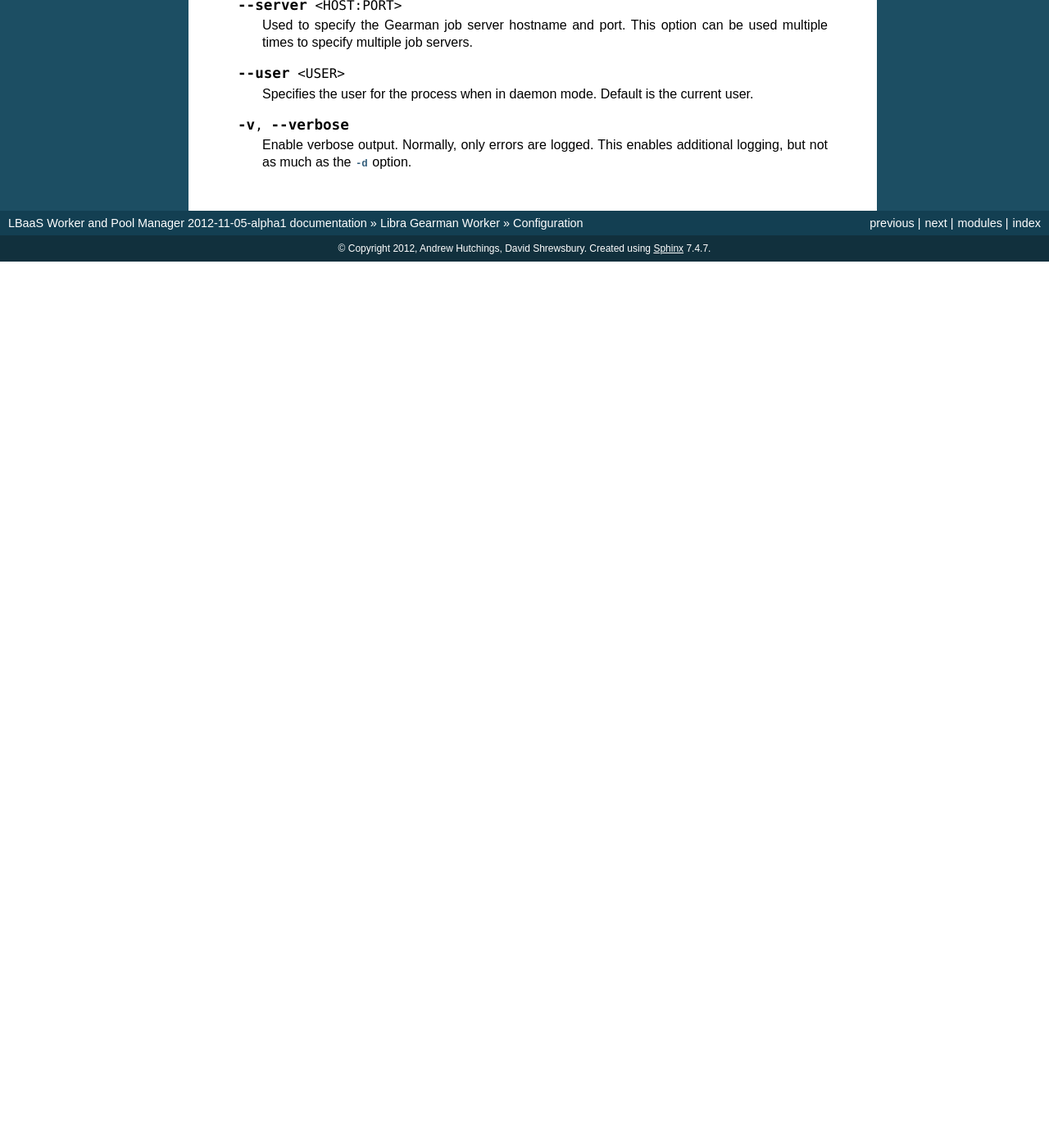
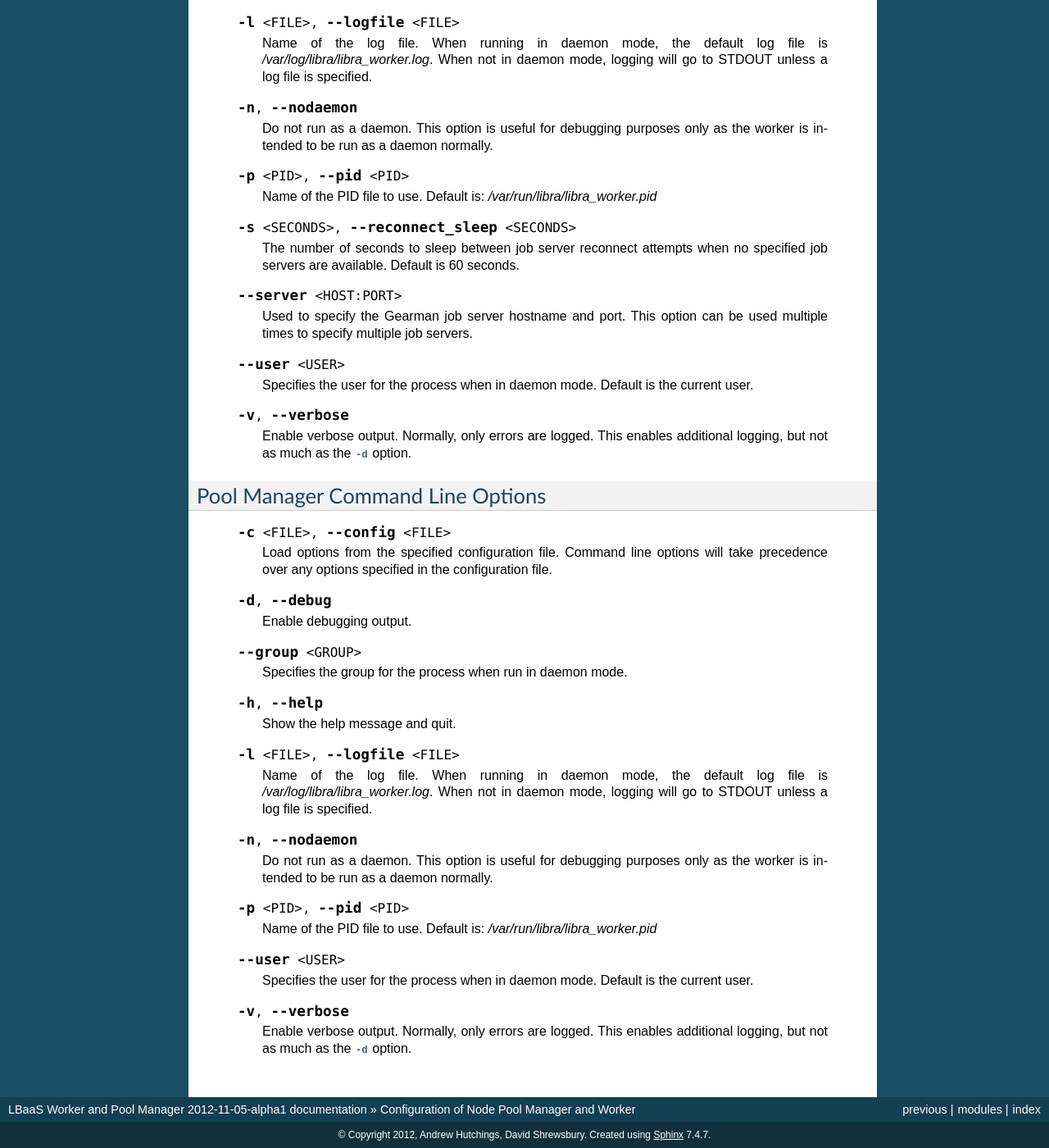
Before and after one commit to stackforge/libra, a Sphinx documentation site: the page built from doc/config.rst, in a window 1280 px wide and 1400 px high, scrolled down 1668 px. Shown: the whole window at 82% size. Built offline with Sphinx 7.4.7, drawn with Linux system fonts in a browser that asks for light colours; before the commit the page ends 1987 px from its top, so only the background shows below that; some of the changed text lies outside the part shown.

Commit message:
Documentation changes
* Add basic documentation for pool manager
* Move configuration documentation to generic area
* Add pool manager to configuration documentation
* Add syntax highlighting to ini documentation

Change-Id: I4ca5d09227aa745939a8cadaca4d1c1879d5cfcf

```diff
--- a/doc/worker/config.rst
+++ b/doc/config.rst
@@ -1,5 +1,5 @@
-Configuration
-=============
+Configuration of Node Pool Manager and Worker
+=============================================
 
 Options can be specified either via the command line, or with a configuration
 file, or both. Options given on the command line will override any options
@@ -39,7 +39,9 @@
 ^^^^^^^^^^^^^^
 
    The ``[worker]`` section is specific to the libra_worker utility. Below
-   is an example::
+   is an example:
+
+   .. code-block:: ini
 
       [worker]
       user = haproxy
@@ -50,8 +52,33 @@
       pid = /var/run/libra/libra_worker.pid
       logfile = /var/log/libra/libra_worker.log
 
-Command Line Options
---------------------
+Pool Manager Section
+^^^^^^^^^^^^^^^^^^^^^
+
+   The ``[mgm]`` section is specific to the libra_pool_mgm utility. Below is an
+   example:
+
+   .. code-block:: ini
+
+       [mgm]
+       pid = /var/run/libra/libra_mgm.pid
+       logfile = /var/log/libra/libra_mgm.log
+       nova_auth_url = https://region-a.geo-1.identity.hpcloudsvc.com:35357/v2.0/
+       nova_user = username
+       nova_pass = password
+       nova_tenant = tenant
+       nova_region = region
+       nova_keyname = default
+       nova_secgroup = default
+       haproxy_image = 12345
+       api_servers = 10.0.0.1:8889 10.0.0.2:8889
+       nodes = 10
+       check_interval = 5
+       image_size = 102
+
+
+Worker Command Line Options
+---------------------------
    .. program:: libra_worker.py
 
    .. option:: -c <FILE>, --config <FILE>
@@ -114,3 +141,52 @@
 
       Enable verbose output. Normally, only errors are logged. This enables
       additional logging, but not as much as the :option:`-d` option.
+
+
+Pool Manager Command Line Options
+---------------------------------
+   .. program:: libra_pool_mgm.py
+
+   .. option:: -c <FILE>, --config <FILE>
+
+      Load options from the specified configuration file. Command line
+      options will take precedence over any options specified in the
+      configuration file.
+
+   .. option:: -d, --debug
+
+      Enable debugging output.
+
+   .. option:: --group <GROUP>
+
+      Specifies the group for the process when run in daemon mode.
+
+   .. option:: -h, --help
+
+      Show the help message and quit.
+
+   .. option:: -l <FILE>, --logfile <FILE>
+
+      Name of the log file. When running in daemon mode, the default log
+      file is */var/log/libra/libra_worker.log*. When not in daemon mode,
+      logging will go to STDOUT unless a log file is specified.
+
+   .. option:: -n, --nodaemon
+
+      Do not run as a daemon. This option is useful for debugging purposes
+      only as the worker is intended to be run as a daemon normally.
+
+   .. option:: -p <PID>, --pid <PID>
+
+      Name of the PID file to use. Default is:
+      */var/run/libra/libra_worker.pid*
+
+   .. option:: --user <USER>
+
+      Specifies the user for the process when in daemon mode. Default is the
+      current user.
+
+   .. option:: -v, --verbose
+
+      Enable verbose output. Normally, only errors are logged. This enables
+      additional logging, but not as much as the :option:`-d` option.
--- a/doc/index.rst
+++ b/doc/index.rst
@@ -7,3 +7,5 @@
    introduction
    client/index
    worker/index
+   pool_mgm/index
+   config
--- a/doc/worker/index.rst
+++ b/doc/worker/index.rst
@@ -5,5 +5,4 @@
    :maxdepth: 2
 
    about
-   config
    code
```
Also changed, not shown: doc/pool_mgm/about.rst (added, +18 -0 lines), doc/pool_mgm/index.rst (added, +7 -0 lines).
